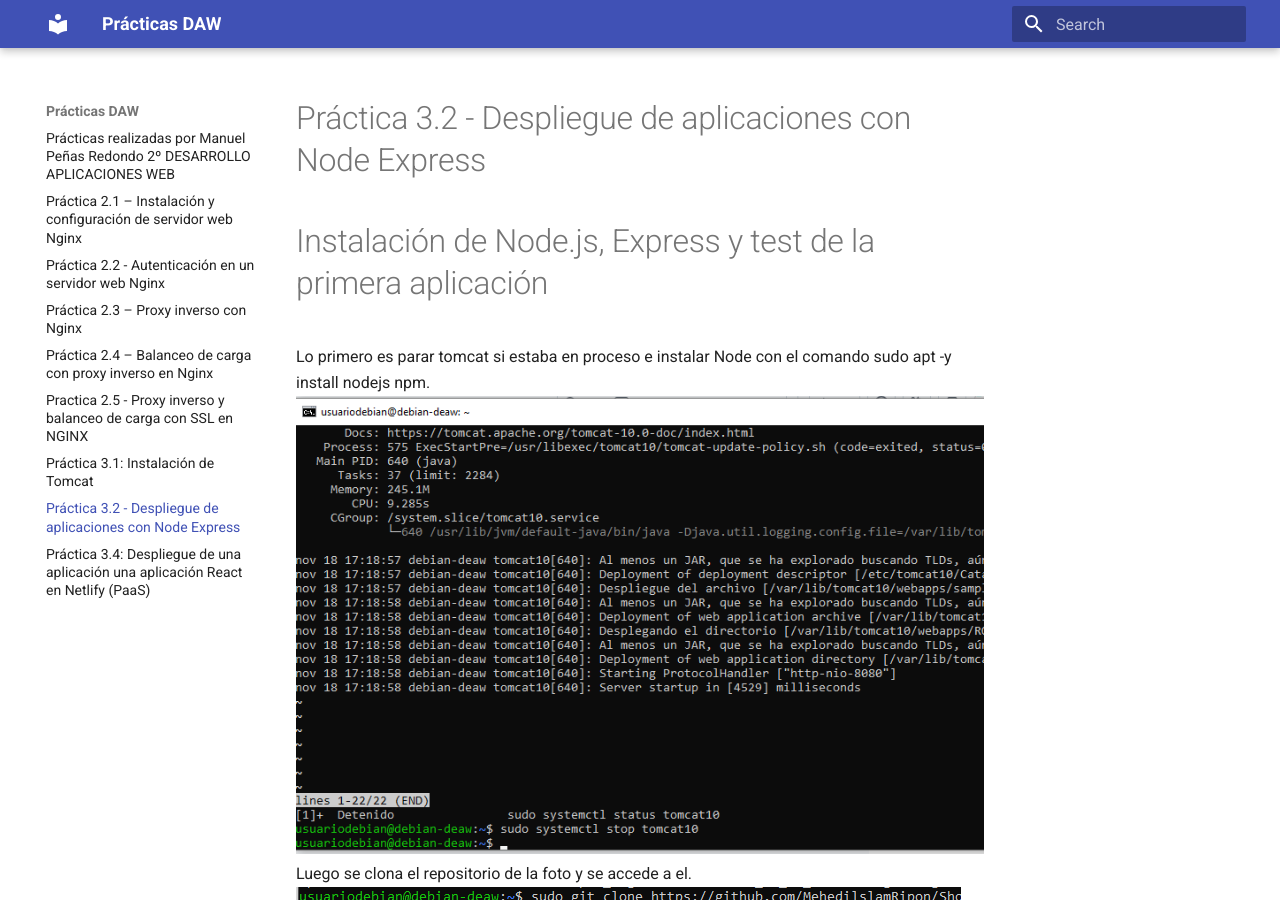
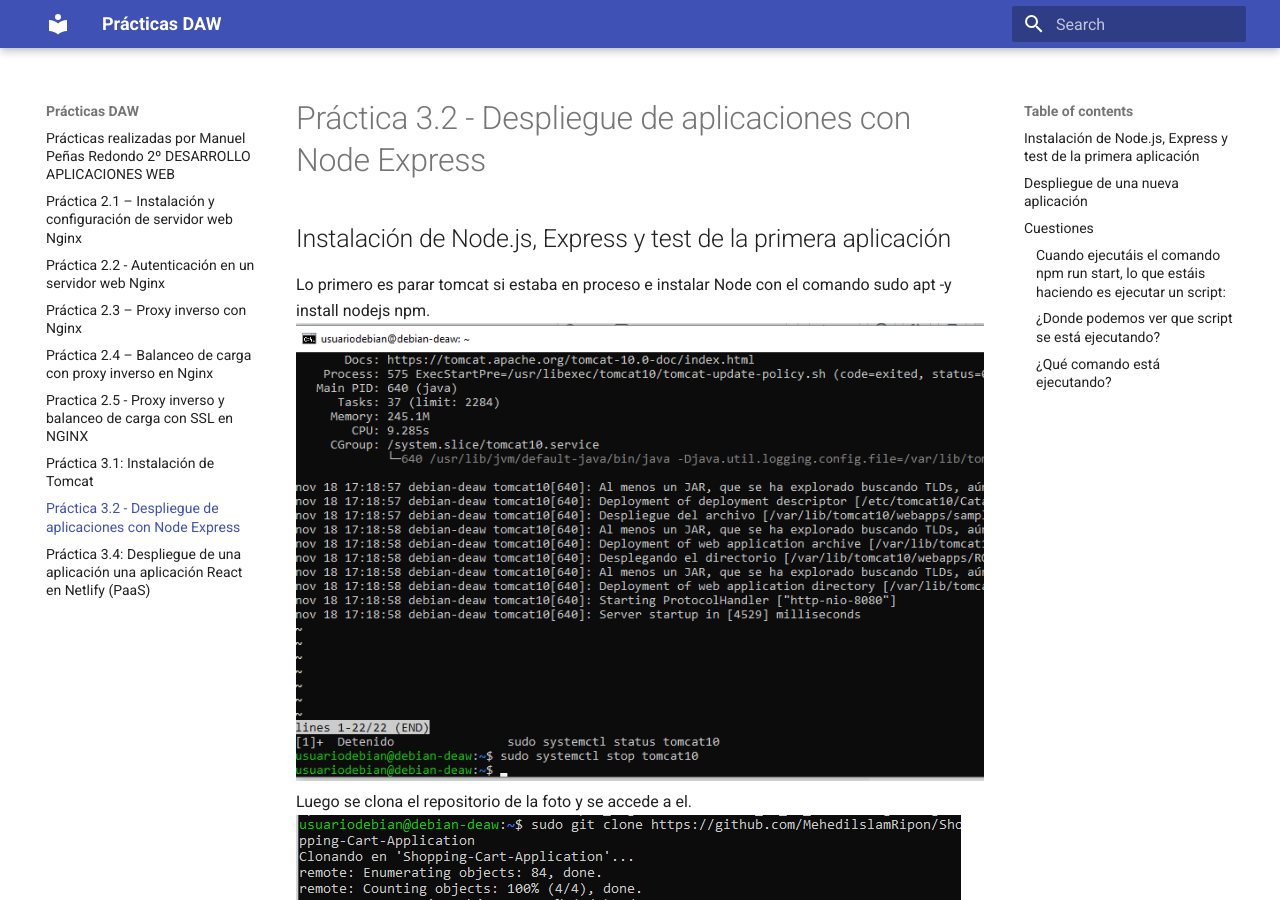
Before and after one commit to Manuelpr02/Manuelpr02.github.io, an MkDocs documentation site: the page built from docs/practica3_2.md, in a window 1280 px wide and 900 px high. Built offline with MkDocs 1.6.1 and Material for MkDocs 9.7.7, drawn with Linux system fonts in a browser that asks for light colours.

Commit message:
Practica 3_2 3_4

```diff
--- a/docs/practica3_2.md
+++ b/docs/practica3_2.md
@@ -1,12 +1,12 @@
 # Práctica 3.2 - Despliegue de aplicaciones con Node Express
 
-# Instalación de Node.js, Express y test de la primera aplicación
+## Instalación de Node.js, Express y test de la primera aplicación
 Lo primero es parar tomcat si estaba en proceso e instalar Node con el comando sudo apt -y install nodejs npm. <br>
 ![alt text](images3/image-24.png)
 Luego se clona el repositorio de la foto y se accede a el. <br>
 ![alt text](images3/image-25.png)
 
-# Despliegue de una nueva aplicación
+## Despliegue de una nueva aplicación
 Para desplegarlo primero se instalan las librerías necesarias dentro del propio proyecto. <br>
 ![alt text](images3/image-26.png)
 
@@ -19,7 +19,7 @@ Se ejecuta con npm run start. <br>
 Y como se puede ver se despliega usando la ip de la máquina y el puerto 3000 que usa por defecto. <br>
 ![alt text](images3/image-29.png)
 
-# Cuestiones
+## Cuestiones
 #### Cuando ejecutáis el comando npm run start, lo que estáis haciendo es ejecutar un script:
 #### ¿Donde podemos ver que script se está ejecutando?
 Se puede ver el script que se ejecuta en la sección scripts del archivo package.json. Este archivo se encuentra en el directorio raíz del proyecto.
```
